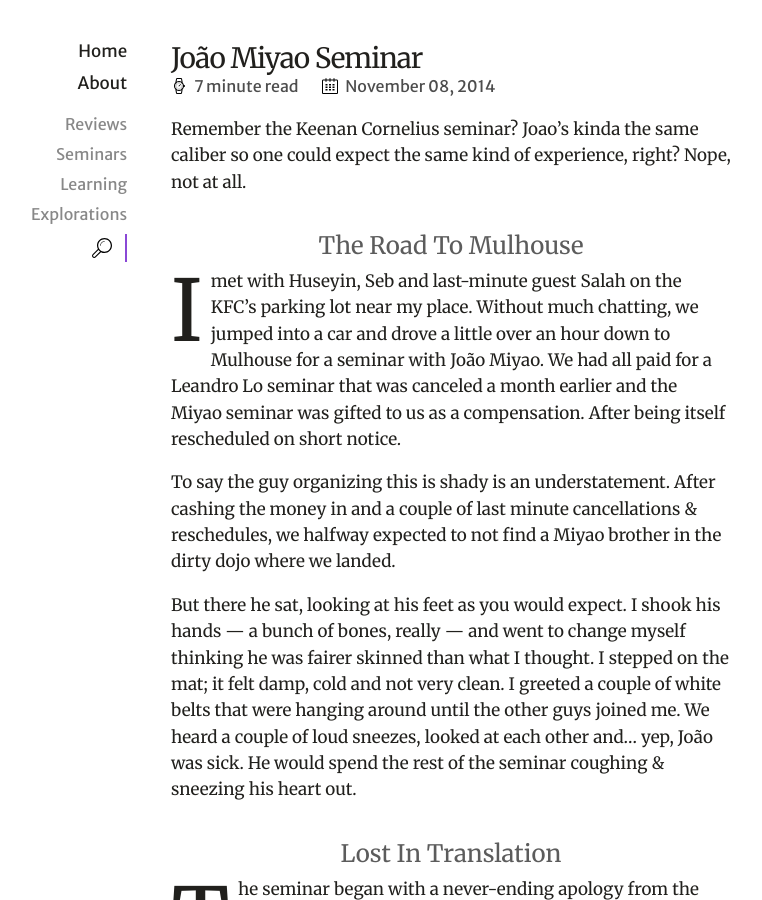
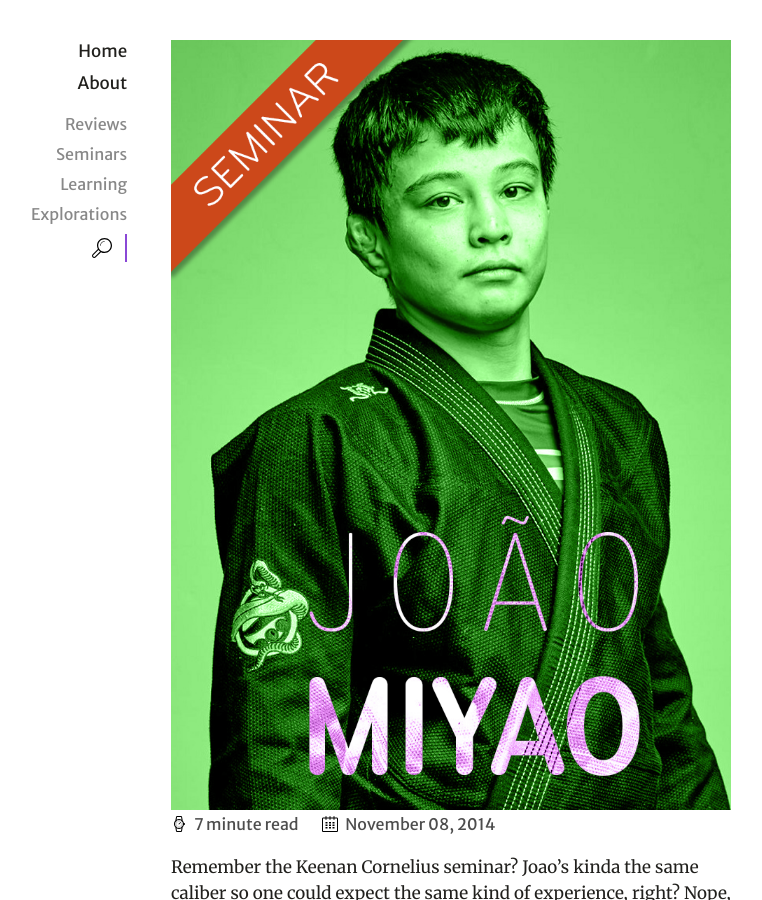
Before and after one commit to y-lohse/bjj, a Jekyll site: the page built from _posts/2014-11-08-miyao.md, in a window 1280 px wide and 900 px high. Shown: the whole window, without its empty margins (189-951 px from the left). Built offline with Jekyll 4.4.1, drawn with Linux system fonts in a browser that asks for light colours; nearby versions of some CDN libraries.

Commit message:
more covers

```diff
--- a/_posts/2014-11-08-miyao.md
+++ b/_posts/2014-11-08-miyao.md
@@ -3,6 +3,7 @@
 title: João Miyao Seminar
 categories: seminars
 tags: João Miyao, Keenan Cornelius, seminar, Mulhouse, Seb, Huseyin, Salah, Leandro Lo, Abdel, DLR, backtake, x guard, triangle, single leg, lasso, omoplata
+cover: covers/miyao.png
 ---
 Remember the Keenan Cornelius seminar? Joao’s kinda the same caliber so one could expect the same kind of experience, right? Nope, not at all.
 
```
Also changed, not shown: _posts/2015-06-17-ff-london.md (+1 -0 lines), img/covers/ff-lonfon.png (added), img/covers/miyao.png (added).
